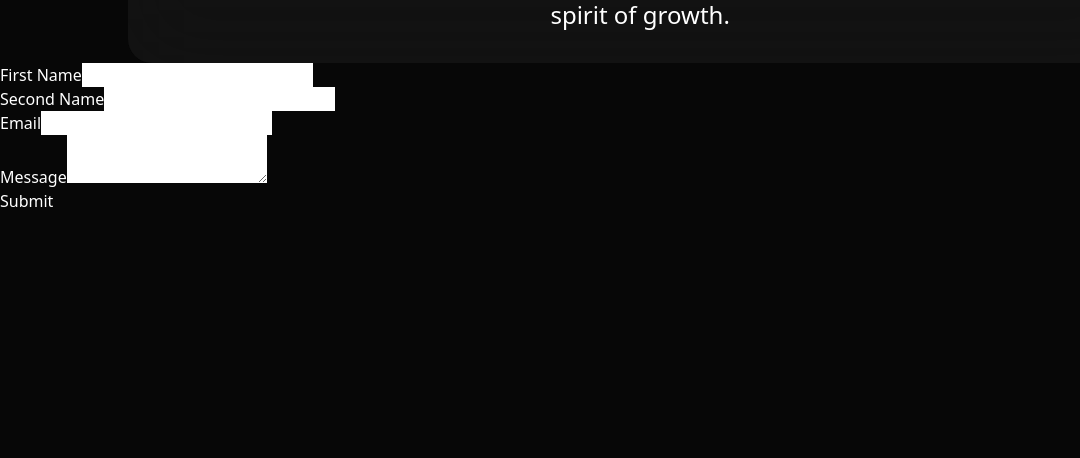
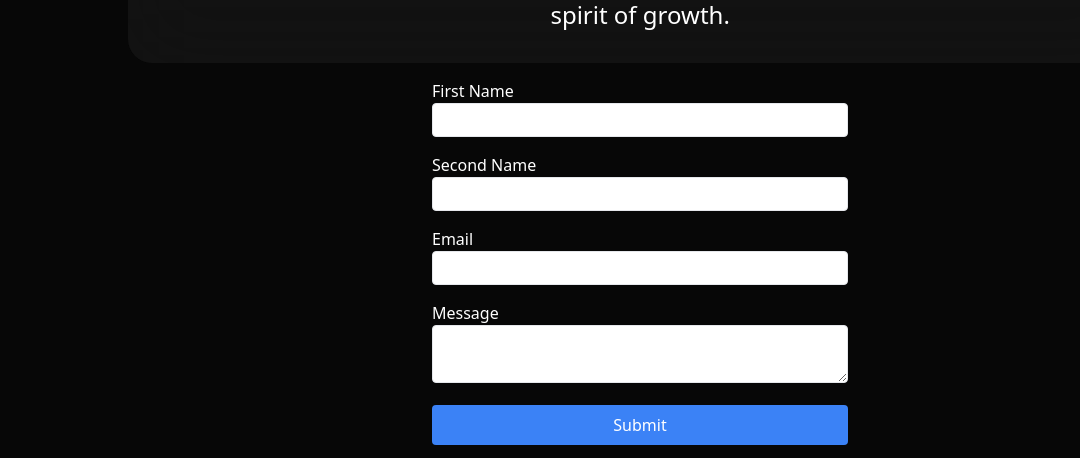
Before and after one commit to techiuv/artist-portfolio, a React (Vite) app: page / in a window 1280 px wide. Shown: the part 2781-3239 px from the top of the page, without its empty margins (0-1080 px from the left). Before the commit the page ends 2994 px from the top, so only its background shows below. Built offline with nearby package versions, Linux system fonts and the light colour scheme; the HTML template or start-up script is replaced by a standard one.

Commit message:
Update Form.jsx

```diff
--- a/src/component/Form.jsx
+++ b/src/component/Form.jsx
@@ -7,7 +7,6 @@ const Form = () => {
     email: '',
     message: '',
   });
-
   const [loading, setLoading] = useState(false);
   const [error, setError] = useState('');
   const [success, setSuccess] = useState('');
@@ -21,93 +20,90 @@ const Form = () => {
 
   const handleSubmit = async (e) => {
     e.preventDefault();
-    setLoading(true);
     setError('');
     setSuccess('');
+    setLoading(true);
 
     const { firstName, secondName, email, message } = formData;
 
     if (!firstName || !secondName || !email || !message) {
+      setError('All fields are required');
       setLoading(false);
-      setError('Please fill all fields');
       return;
     }
 
     try {
       const response = await fetch('/api/form', {
         method: 'POST',
-        headers: {
-          'Content-Type': 'application/json',
-        },
-        body: JSON.stringify({ formData }),
+        headers: { 'Content-Type': 'application/json' },
+        body: JSON.stringify(formData),
       });
 
       const data = await response.json();
-
       if (response.ok) {
         setSuccess(data.message);
         setFormData({ firstName: '', secondName: '', email: '', message: '' });
       } else {
-        setError(data.error || 'Something went wrong');
+        setError(data.error);
       }
-    } catch (error) {
-      setError('Error: Unable to submit form');
+    } catch (err) {
+      setError('Something went wrong. Please try again.');
     } finally {
       setLoading(false);
     }
   };
 
   return (
+    <form className="max-w-md mx-auto p-4 space-y-4" onSubmit={handleSubmit}>
       <div>
-      <form onSubmit={handleSubmit}>
-        <div>
-          <label htmlFor="firstName">First Name</label>
+        <label htmlFor="firstName" className="block font-medium">First Name</label>
         <input
           type="text"
-            id="firstName"
           name="firstName"
           value={formData.firstName}
           onChange={handleChange}
+          className="w-full border px-2 py-1 rounded"
         />
       </div>
       <div>
-          <label htmlFor="secondName">Second Name</label>
+        <label htmlFor="secondName" className="block font-medium">Second Name</label>
         <input
           type="text"
-            id="secondName"
           name="secondName"
           value={formData.secondName}
           onChange={handleChange}
+          className="w-full border px-2 py-1 rounded"
         />
       </div>
       <div>
-          <label htmlFor="email">Email</label>
+        <label htmlFor="email" className="block font-medium">Email</label>
         <input
           type="email"
-            id="email"
           name="email"
           value={formData.email}
           onChange={handleChange}
+          className="w-full border px-2 py-1 rounded"
         />
       </div>
       <div>
-          <label htmlFor="message">Message</label>
+        <label htmlFor="message" className="block font-medium">Message</label>
         <textarea
-            id="message"
           name="message"
           value={formData.message}
           onChange={handleChange}
+          className="w-full border px-2 py-1 rounded"
         />
       </div>
-        <div>
-          <button type="submit" disabled={loading}>
+      {error && <p className="text-red-500">{error}</p>}
+      {success && <p className="text-green-500">{success}</p>}
+      <button
+        type="submit"
+        className={`w-full py-2 bg-blue-500 text-white rounded ${loading && 'opacity-50 cursor-not-allowed'}`}
+        disabled={loading}
+      >
         {loading ? 'Submitting...' : 'Submit'}
       </button>
-        </div>
     </form>
-      {error && <p style={{ color: 'red' }}>{error}</p>}
-      {success && <p style={{ color: 'green' }}>{success}</p>}
-    </div>
   );
 };
 
```
Lines whose indentation alone changed are shown as unchanged.
